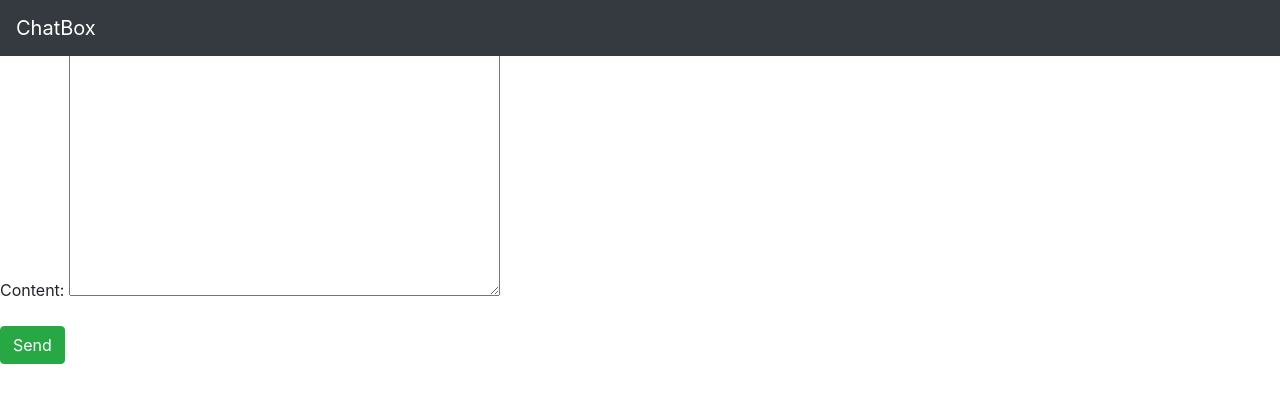
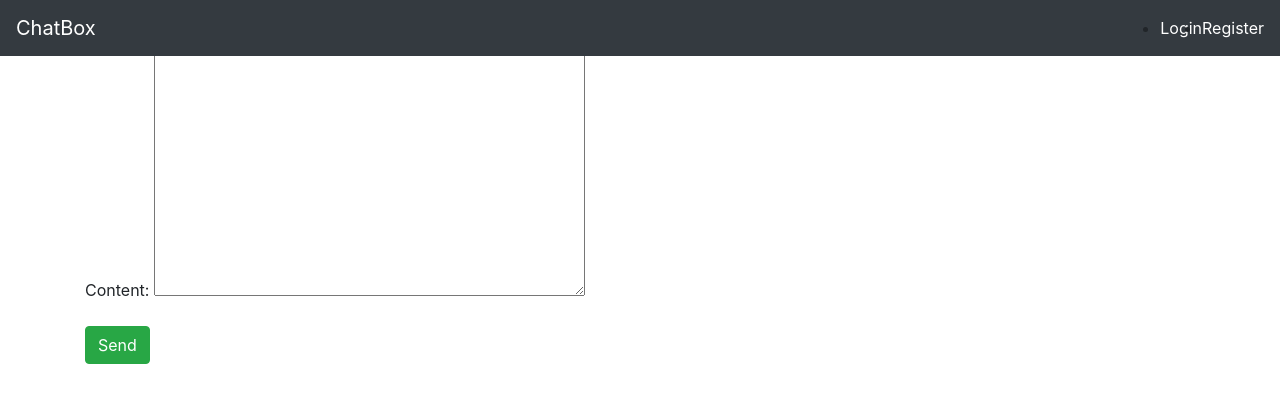
Before and after one commit to BeKingsman/chatbox, a Django app: page /chats/1/message in a window 1280 px wide. Shown: the top 403 px of the page. Run offline with Django 3.2, Linux system fonts and the light colour scheme; some libraries are stand-ins or nearby versions.

Commit message:
Added 1 template and static file, and register form

```diff
--- a/chats/forms.py
+++ b/chats/forms.py
@@ -1,8 +1,17 @@
 from .models import *
 from django import forms
+from django.contrib.auth.models import User
+
 
 class Messageform(forms.ModelForm):
 
-   class Meta:
-       model = Message
-       fields = ['content']
+    class Meta:
+        model = Message
+        fields = ['content']
+
+
+class UserRegisterForm(forms.ModelForm):
+
+    class Meta:
+        model = User
+        fields = ['username', 'email', ]
--- a/chats/urls.py
+++ b/chats/urls.py
@@ -3,5 +3,7 @@ from . import views
 
 urlpatterns = [
     path('', views.homepage, name='home'),
-    path('<int:pk>/message',views.Chat, name='chat'),
+    path('<int:pk>/message', views.Chat, name='chat'),
+    path('login/', views.user_login, name='login'),
+    path('register/', views.register, name='register'),
 ]
--- a/chats/views.py
+++ b/chats/views.py
@@ -8,11 +8,10 @@ from django.contrib.auth.models import User
 def homepage(request):
     users = User.objects.all()
 
-    return render(request,'home.html',{'users':users})
+    return render(request, 'home.html', {'users': users})
 
 
-
-def Chat(request,pk):
+def Chat(request, pk):
     if(request.method == 'POST'):
         form = Messageform(request.POST)
         form.instance.m_sent_to = User.objects.get(pk=pk)
@@ -22,4 +21,18 @@ def Chat(request,pk):
 
     form = Messageform()
 
-    return render(request,'message.html',{'form':form})
+    return render(request, 'message.html', {'form': form})
+
+
+def user_login(request):
+    pass
+
+
+def register(request):
+    if request.method == 'POST':
+        form = UserRegisterForm(request.POST)
+        if form.is_valid:
+            form.save()
+
+    form = UserRegisterForm()
+    return render(request, 'register.html', {'form': form})
--- /dev/null
+++ b/static/home.css
@@ -0,0 +1,7 @@
+.message_form{
+    margin: 50px;
+}
+
+.register_form{
+    margin-top: 35px;
+}
--- a/templates/base.html
+++ b/templates/base.html
@@ -1,14 +1,38 @@
+{% load staticfiles %}
+
 <html>
 <head>
     <title>
         Chat
     </title>
-    <link rel="stylesheet" href="https://stackpath.bootstrapcdn.com/bootstrap/4.1.3/css/bootstrap.min.css" integrity="sha384-MCw98/SFnGE8fJT3GXwEOngsV7Zt27NXFoaoApmYm81iuXoPkFOJwJ8ERdknLPMO" crossorigin="anonymous">
+    <link rel="stylesheet" href="https://stackpath.bootstrapcdn.com/bootstrap/4.3.1/css/bootstrap.min.css" integrity="sha384-ggOyR0iXCbMQv3Xipma34MD+dH/1fQ784/j6cY/iJTQUOhcWr7x9JvoRxT2MZw1T" crossorigin="anonymous">
+    <link rel="stylesheet" href="{% static "home.css" %}">
 </head>
 <body>
     <nav class="navbar fixed-top navbar-dark bg-dark">
-        <a class="navbar-brand" href="#">ChatBox</a>
+        <a class="navbar-brand" href="{% url 'home' %}">ChatBox</a>
+        <!-- Navbar Right Side -->
+
+
+
+         <div class="navbar-nav">
+            <ul class="form-inline my-2 my-lg-0">
+
+                <li class="nav-item active">
+                    <a class="nav-link" href="{% url 'login' %}">Login <span class="sr-only">(current)</span></a>
+                </li>
+                <li class="nav-item active">
+                    <a class="nav-link" href="{% url 'register'%}">Register <span class="sr-only">(current)</span></a>
+                    </li>
+   </ul>
+
+        </div>
+
+
       </nav>
+
+
+
 
 {% block content %}
 
--- a/templates/home.html
+++ b/templates/home.html
@@ -17,5 +17,4 @@
 
 
 {% endfor %}
-
 {% endblock %}
--- a/templates/message.html
+++ b/templates/message.html
@@ -1,10 +1,12 @@
 {% extends 'base.html' %}
 
 {% block content %}
-<form style="margin-top: 50px;">
+<form method = "post" class = "message_form" style="margin-top: 50px;">
     {% csrf_token %}
+    <div class="container">
     {{form.as_p}}
-    <button type="submit" class="btn btn-success">Send</button>
+        <button type="submit" class="btn btn-success">Send</button>
+    </div>
 </form>
 
 {% endblock %}
```
Also changed, not shown: chatbox/settings.py (+6 -2 lines), chats/models.py (+5 -2 lines), templates/register.html (added, +13 -0 lines).
